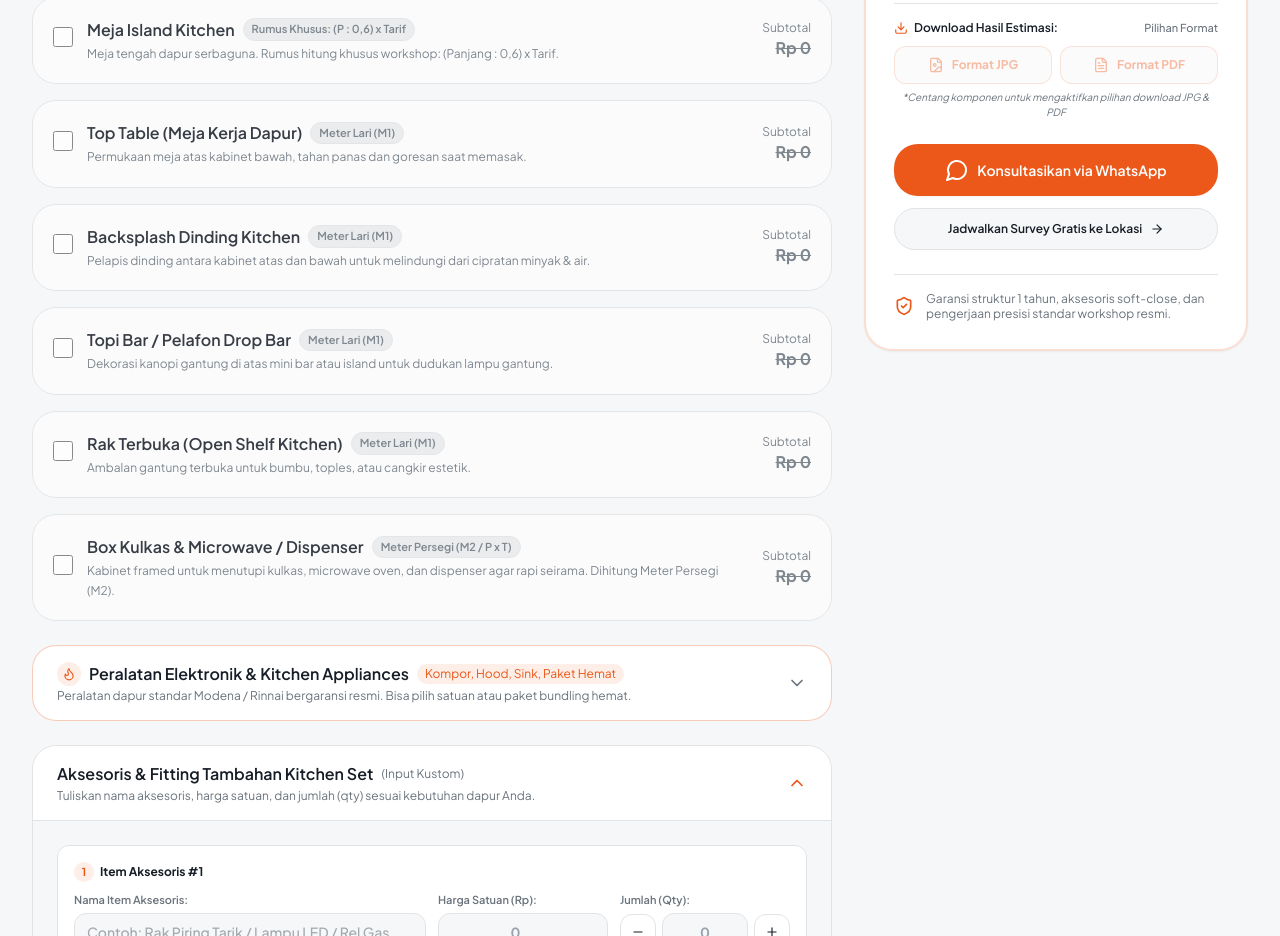
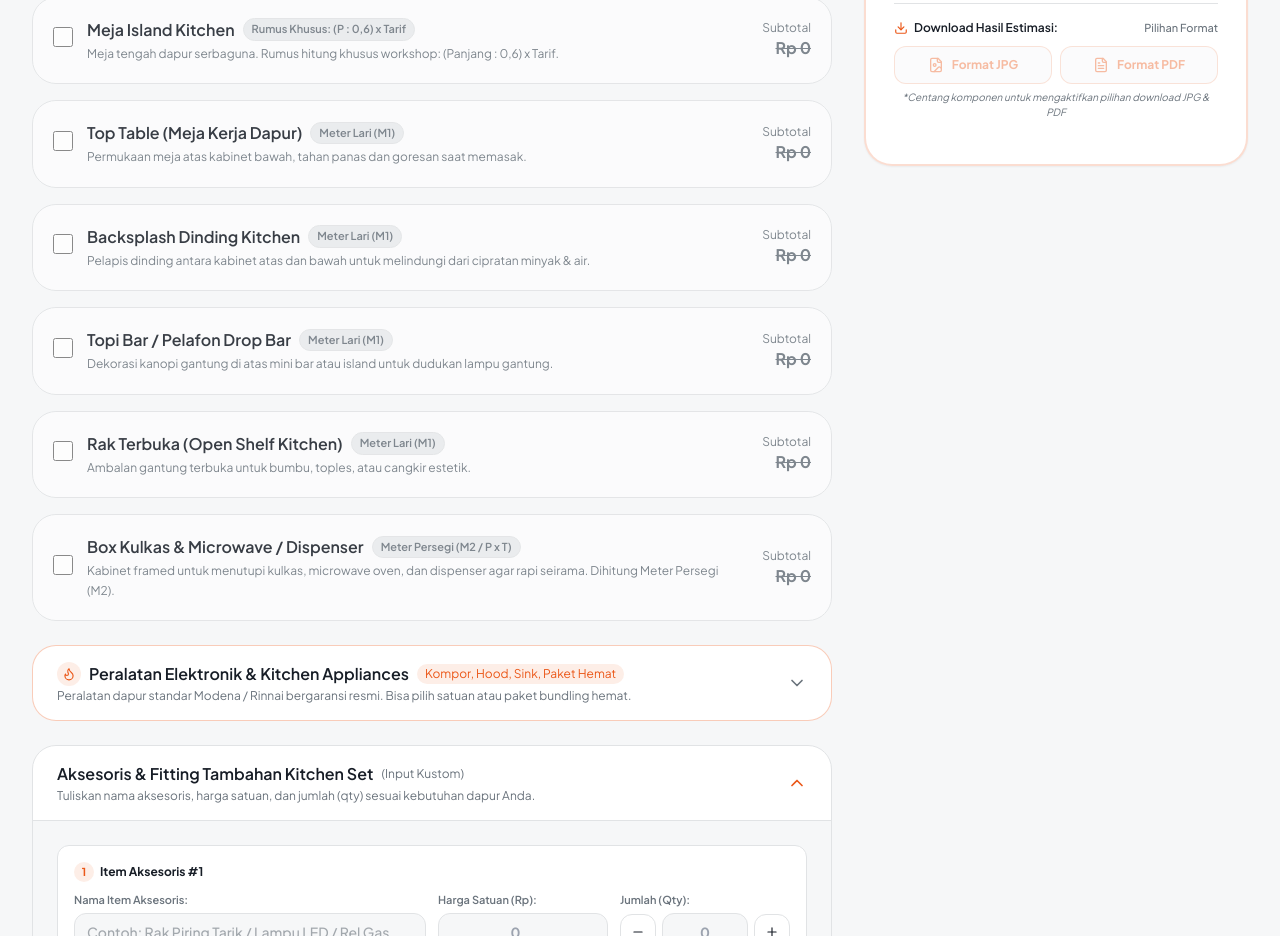
Before and after one commit to hasnialfarisi09-tech/MKI-web, a Next.js app: page /simulasi-biaya in a window 1280 px wide. Shown: the part 1394-2330 px from the top of the page. Built offline with nearby package versions, Linux system fonts and the light colour scheme.

Commit message:
feat(calculator): hilangkan tombol Konsultasi WA, Jadwalkan Survey Gratis, dan catatan Garansi 1 tahun

```diff
--- a/src/components/calculator/cost-calculator.tsx
+++ b/src/components/calculator/cost-calculator.tsx
@@ -2,7 +2,6 @@
 
 import { useEffect, useId, useMemo, useRef, useState } from "react";
 import {
-  ArrowRight,
   Bed,
   Building2,
   Check,
@@ -18,13 +17,11 @@ import {
   Minus,
   Plus,
   RotateCcw,
-  ShieldCheck,
   Sparkles,
   Trash2,
   Tv,
   User,
   UtensilsCrossed,
-  MessageCircle,
 } from "lucide-react";
 
 import {
@@ -38,8 +35,6 @@ import {
   Region,
 } from "@/data/pricing-calculator";
 import { cn } from "@/lib/cn";
-import { company } from "@/constants/company";
-import { normalizePhoneNumber } from "@/lib/whatsapp";
 import { track } from "@/lib/analytics";
 import {
   exportSimulationAsJpg,
@@ -522,57 +517,6 @@ export function CostCalculator() {
       activeBreakdown,
     };
   }, [itemsState, region, customAccessories]);
-
-  // Construct WhatsApp URL (Clean & Neutral, without specific brand names)
-  const whatsAppUrl = useMemo(() => {
-    const breakdownLines = calculationSummary.activeBreakdown.map((b, idx) => {
-      if (b.optionName === "Kustom") {
-        return `${idx + 1}. ${b.item.name} (Aksesoris Tambahan)\n   - Jumlah: ${b.measurement} unit x ${formatRupiah(b.unitPrice)} = ${formatRupiah(b.subtotal)}`;
-      }
-      const dimStr =
-        b.item.id === "meja_island"
-          ? `(${b.measurement} m : 0,6)`
-          : b.item.id === "cab_atas_full_plafond"
-            ? `(${b.measurement} m x 2)`
-            : b.unit === "M1"
-              ? `${b.measurement} m1`
-              : b.unit === "M2"
-                ? `${b.measurement} m²`
-                : `${b.measurement} QTY`;
-      return `${idx + 1}. ${b.item.name}\n   - Bahan: ${b.optionName} (${b.modelName})\n   - Ukuran: ${dimStr} x ${formatRupiah(b.unitPrice)} = ${formatRupiah(b.subtotal)}`;
-    });
-
-    const lines = [
-      "Halo Tim Workshop Interior,",
-      "",
-      ...(accountName.trim() ? [`• Identitas Akun: ${accountName.trim()}`] : []),
-      ...(clientName.trim() ? [`• Nama Klien: ${clientName.trim()}`] : []),
-      ...(clientAddress.trim() ? [`• Alamat Klien: ${clientAddress.trim()}`] : []),
-      "Saya telah mencoba simulasi kalkulator estimasi biaya interior dengan rincian berikut:",
-      `• Lokasi Pemasangan: ${selectedCity.name}, ${selectedProvince.name}`,
-      `• Total Komponen: ${calculationSummary.activeCount} item`,
-      "",
-      "Rincian Item Pilihan:",
-      ...breakdownLines,
-      "",
-      "--------------------------------------------------",
-      `TOTAL ESTIMASI SEMENTARA: ${formatRupiah(calculationSummary.grandTotal)}`,
-      "--------------------------------------------------",
-      "",
-      "Apakah bisa dijadwalkan survey lokasi dan konsultasi layout lebih lanjut?",
-    ];
-
-    const phone = normalizePhoneNumber(company.phone);
-    const text = encodeURIComponent(lines.join("\n"));
-    return `https://wa.me/${phone}?text=${text}`;
-  }, [
-    selectedCity,
-    selectedProvince,
-    calculationSummary,
-    accountName,
-    clientName,
-    clientAddress,
-  ]);
 
   const activeCategoryItems = useMemo(() => {
     if (activeCategory === "kitchen") {
@@ -1342,39 +1286,6 @@ export function CostCalculator() {
                   *Centang komponen untuk mengaktifkan pilihan download JPG & PDF
                 </p>
               )}
-            </div>
-
-            {/* CTAs */}
-            <div className="space-y-3 pt-2">
-              <a
-                href={whatsAppUrl}
-                target="_blank"
-                rel="noopener noreferrer"
-                onClick={() => track("whatsapp_click", { source: "calculator" })}
-                className="w-full inline-flex items-center justify-center gap-2 px-5 py-3.5 rounded-2xl bg-primary text-primary-foreground font-semibold text-sm hover:brightness-110 transition-all shadow-sm"
-              >
-                <MessageCircle className="size-4.5" />
-                <span>Konsultasikan via WhatsApp</span>
-              </a>
-
-              <a
-                href={whatsAppUrl}
-                target="_blank"
-                rel="noopener noreferrer"
-                className="w-full inline-flex items-center justify-center gap-2 px-5 py-3 rounded-2xl bg-background text-foreground hover:bg-muted border border-border text-xs font-semibold transition-all"
-              >
-                <span>Jadwalkan Survey Gratis ke Lokasi</span>
-                <ArrowRight className="size-3.5" />
-              </a>
-            </div>
-
-            {/* Workshop Guarantees note */}
-            <div className="mt-6 pt-4 border-t border-border flex items-center gap-3 text-xs text-muted-foreground">
-              <ShieldCheck className="size-5 text-primary shrink-0" />
-              <p className="leading-tight">
-                Garansi struktur 1 tahun, aksesoris soft-close, dan pengerjaan presisi
-                standar workshop resmi.
-              </p>
             </div>
           </div>
         </div>
--- a/src/lib/export-simulation.ts
+++ b/src/lib/export-simulation.ts
@@ -336,7 +336,7 @@ function createSimulationCanvas(data: SimulationExportData): HTMLCanvasElement {
   ctx.fillStyle = "#A8A29E";
   ctx.font = "italic 11px 'Segoe UI', Roboto, sans-serif";
   ctx.fillText(
-    "*Harga final disesuaikan setelah survey pengukuran aktual & konfirmasi detail desain",
+    "*Harga final disesuaikan setelah pengukuran aktual & konfirmasi detail desain",
     width - padding - 28,
     currentY + 115
   );
@@ -344,7 +344,7 @@ function createSimulationCanvas(data: SimulationExportData): HTMLCanvasElement {
 
   currentY += totalBoxHeight + 25;
 
-  // ==================== WORKSHOP STANDARDS & GUARANTEES ====================
+  // ==================== WORKSHOP STANDARDS ====================
   ctx.fillStyle = "#FAF9F6";
   ctx.beginPath();
   ctx.roundRect(padding, currentY, contentWidth, notesHeight, 12);
@@ -355,15 +355,15 @@ function createSimulationCanvas(data: SimulationExportData): HTMLCanvasElement {
 
   ctx.fillStyle = "#1C1917";
   ctx.font = "bold 14px 'Segoe UI', Roboto, sans-serif";
-  ctx.fillText("Standar Mutu & Jaminan Workshop Resmi:", padding + 24, currentY + 34);
+  ctx.fillText("Standar Mutu & Spesifikasi Produksi Workshop:", padding + 24, currentY + 34);
 
   ctx.fillStyle = "#57534E";
   ctx.font = "13px 'Segoe UI', Roboto, sans-serif";
   const notes = [
-    "✓ Garansi struktur 1 tahun, engsel slow-motion & rel laci presisi standar workshop resmi.",
-    "✓ Gratis konsultasi layout & survey pengukuran aktual ke lokasi tanpa komitmen awal.",
+    "✓ Aksesoris engsel soft-close & rel laci presisi standar workshop terstandarisasi.",
+    "✓ Bahan multiplek/blockboard berkualitas grade A dengan finishing HPL/Duco tahan lembap.",
     "✓ Sudah termasuk visualisasi desain 3D & pemasangan langsung oleh tim teknis workshop berpengalaman.",
-    "✓ Bahan multiplek/blockboard berkualitas grade A dengan finishing HPL/Duco tahan lembap.",
+    "✓ Standar mutu pengerjaan rapi, presisi, dan kokoh untuk kebutuhan interior jangka panjang.",
   ];
 
   notes.forEach((note, idx) => {
```
